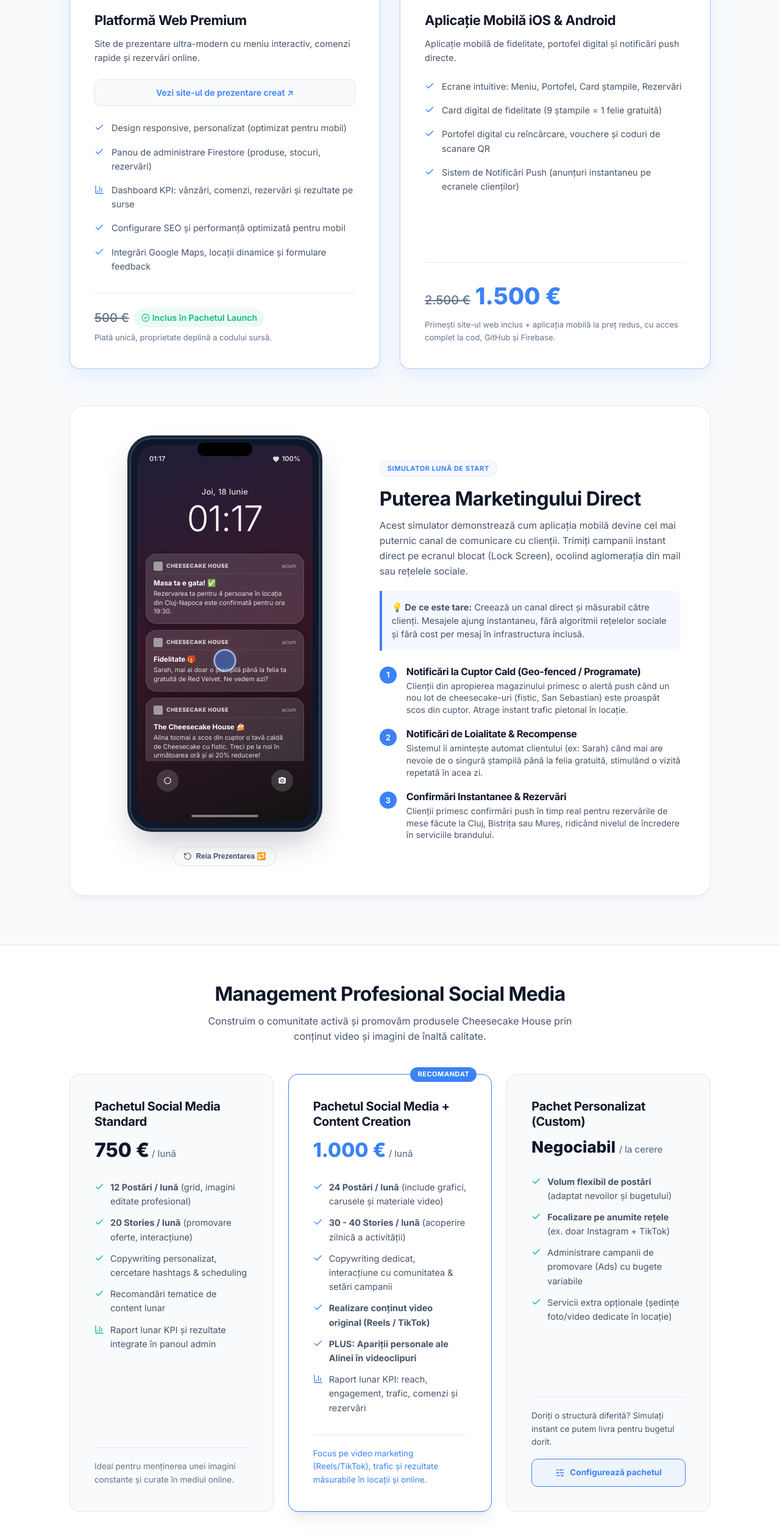
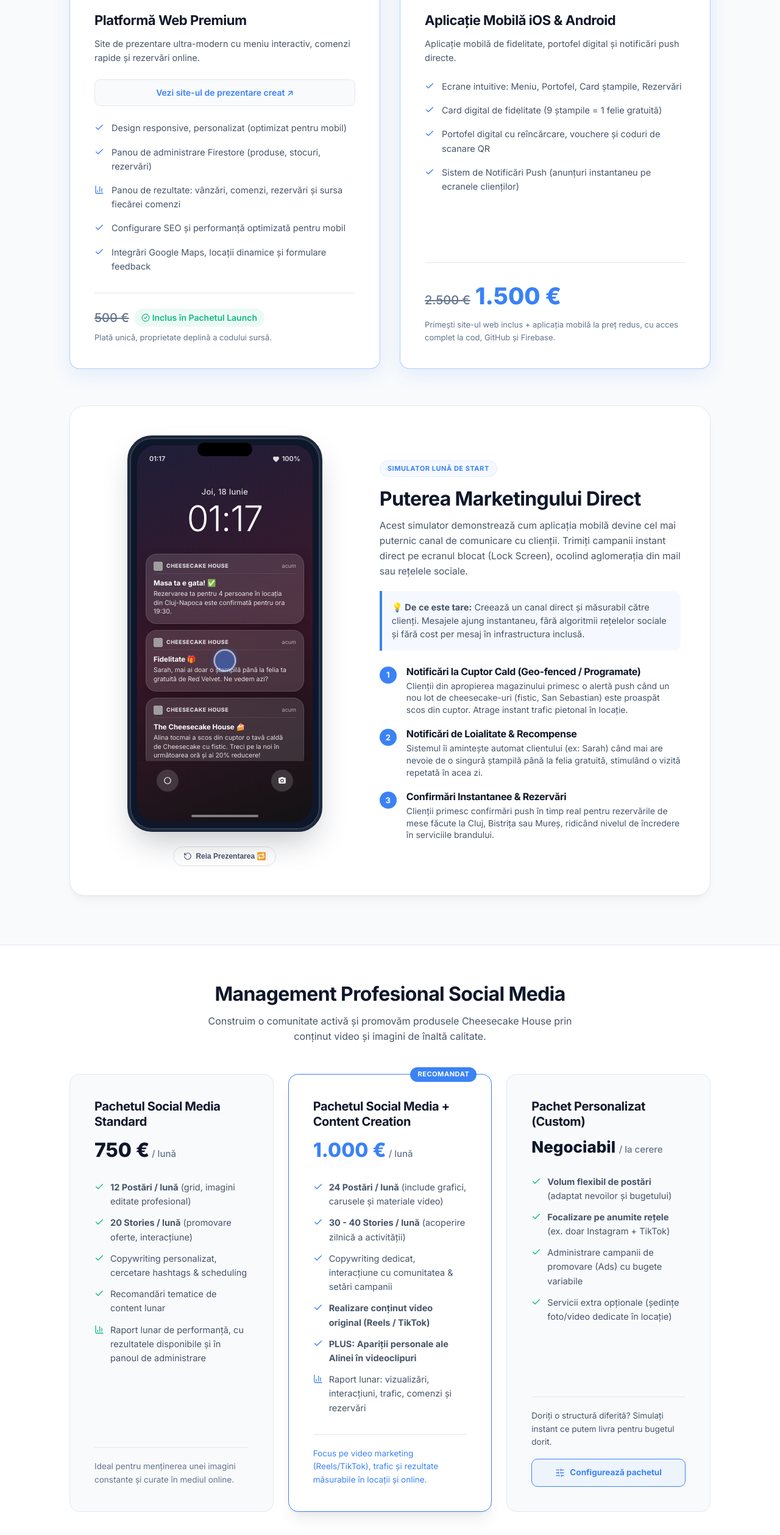
Before and after one commit to Serar13/cheesecake-house, a React (Vite) app in the folder landingpage-proposal/: page / in a window 1280 px wide. Shown: the part 1078-3595 px from the top of the page at 61% size. Built offline with nearby package versions, Linux system fonts and the light colour scheme; grey boxes are pictures that could not be loaded.

Commit message:
Replace KPI jargon with clear Romanian copy

```diff
--- a/landingpage-proposal/src/App.jsx
+++ b/landingpage-proposal/src/App.jsx
@@ -338,7 +338,7 @@ export default function App() {
                 </li>
                 <li>
                   <BarChart3 size={16} className="check-icon" />
-                  <span>Dashboard KPI: vânzări, comenzi, rezervări și rezultate pe surse</span>
+                  <span>Panou de rezultate: vânzări, comenzi, rezervări și sursa fiecărei comenzi</span>
                 </li>
                 <li>
                   <Check size={16} className="check-icon" />
@@ -657,7 +657,7 @@ export default function App() {
                   </li>
                   <li>
                     <BarChart3 size={16} />
-                    <span>Raport lunar KPI și rezultate integrate în panoul admin</span>
+                    <span>Raport lunar de performanță, cu rezultatele disponibile și în panoul de administrare</span>
                   </li>
                 </ul>
               </div>
@@ -696,7 +696,7 @@ export default function App() {
                   </li>
                   <li>
                     <BarChart3 size={16} />
-                    <span>Raport lunar KPI: reach, engagement, trafic, comenzi și rezervări</span>
+                    <span>Raport lunar: vizualizări, interacțiuni, trafic, comenzi și rezervări</span>
                   </li>
                 </ul>
               </div>
@@ -800,7 +800,7 @@ export default function App() {
               <div className="custom-plan-notes">
                 <span><Check size={15} /> {customPlan.shoots > 0 ? `${customPlan.shoots} ${customPlan.shoots === 1 ? 'sesiune' : 'sesiuni'} foto/video în locație` : 'Materiale furnizate de client + editare profesională'}</span>
                 <span><Check size={15} /> {customPlan.support}</span>
-                <span><BarChart3 size={15} /> Raport lunar cu reach, engagement, trafic, comenzi și rezervări</span>
+                <span><BarChart3 size={15} /> Raport lunar cu vizualizări, interacțiuni, trafic, comenzi și rezervări</span>
               </div>
 
               <div className="custom-configurator-foot">
```
